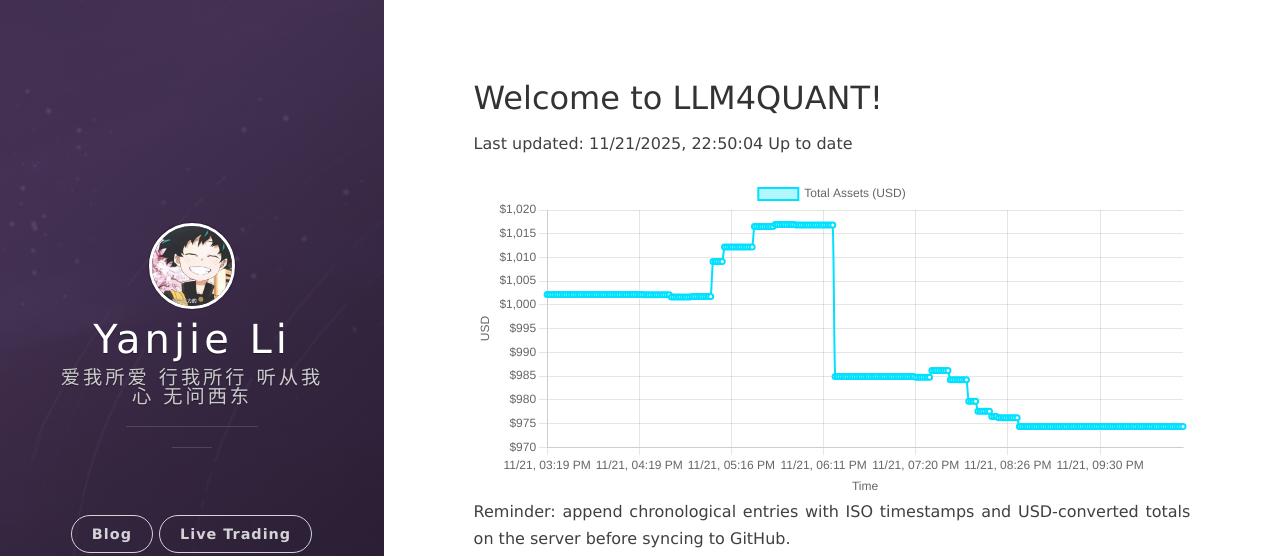
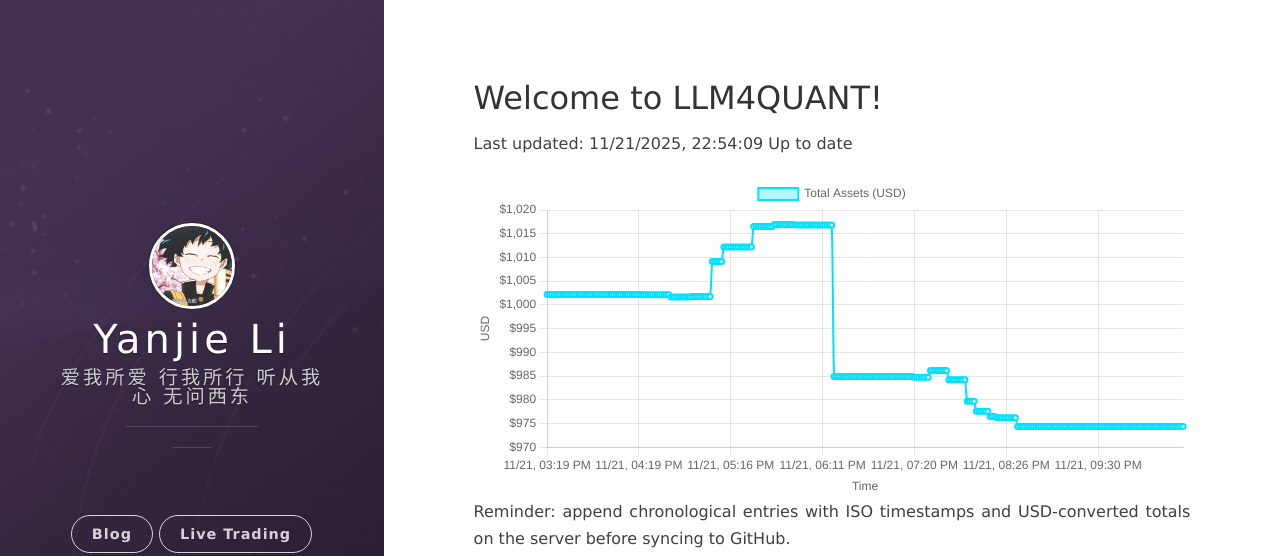
Before and after one commit to leeyegy/leeyegy.github.io, a Jekyll site: the page built from live-trading.html, in a window 1280 px wide. Shown: the top 556 px of the page. Built offline with Jekyll 4.4.1, drawn with Linux system fonts in a browser that asks for light colours; nearby versions of some CDN libraries.

Commit message:
AccountMonitor: update balance history 2025-11-22T06:54:09+08:00

```diff
--- a/assets/data/binance/balance-history.json
+++ b/assets/data/binance/balance-history.json
@@ -1,5 +1,5 @@
 {
-  "generatedAt": "2025-11-22T06:50:04+08:00",
+  "generatedAt": "2025-11-22T06:54:09+08:00",
   "asset": "total_usd_value",
   "history": [
     {
@@ -1109,6 +1109,10 @@
     {
       "timestamp": "2025-11-22T06:50:04+08:00",
       "totalUsd": 974.36593718
+    },
+    {
+      "timestamp": "2025-11-22T06:54:09+08:00",
+      "totalUsd": 974.36593718
     }
   ]
 }
```
